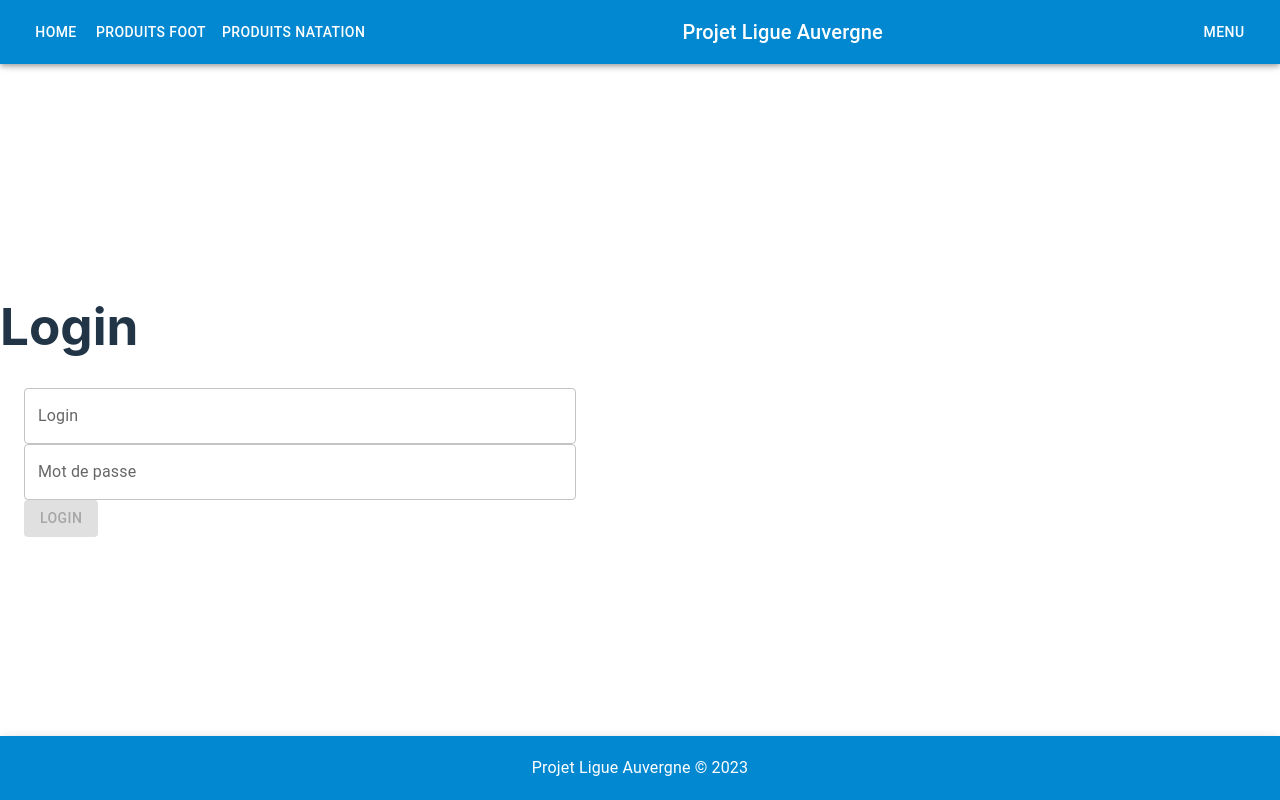
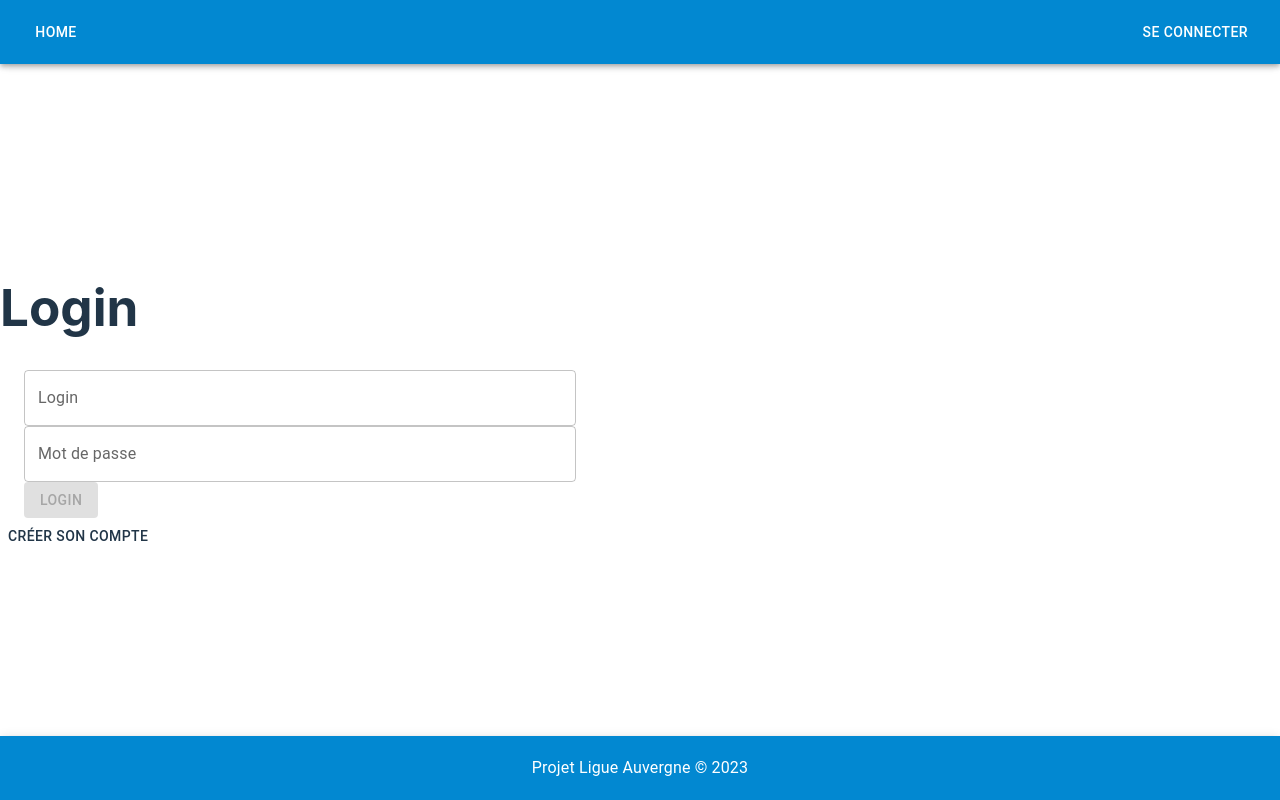
Before and after one commit to mrcut/projet-ligue-auvergne, a React (Vite) app: page /login in a window 1280 px wide. Built offline with nearby package versions, Linux system fonts and the light colour scheme.

Commit message:
routers by ROLE

```diff
--- a/src/components/layout/Header.jsx
+++ b/src/components/layout/Header.jsx
@@ -12,6 +12,8 @@ import { Link } from "react-router-dom";
 
 const Navbar = () => {
   const [anchorEl, setAnchorEl] = useState(null);
+  const storedUser = localStorage.getItem("user");
+  const userRole = storedUser ? JSON.parse(storedUser).role : null;
 
   const handleMenu = (event) => {
     setAnchorEl(event.currentTarget);
@@ -28,21 +30,26 @@ const Navbar = () => {
           <Button color="inherit" component={Link} to="/">
             Home
           </Button>
+          {userRole && (
+            <>
               <Button color="inherit" component={Link} to="/products">
                 Produits Foot
               </Button>
-          <Button color="inherit" component={Link} to="/products">
-            Produits Natation
-          </Button>
-        </Box>
-
-        <Box sx={{ textAlign: "center", flexGrow: 1 }}>
-          <Typography variant="h6" color="inherit">
-            Projet Ligue Auvergne
-          </Typography>
+            </>
+          )}
         </Box>
 
         <Box>
+          {!userRole && (
+            <>
+              <Button color="inherit" component={Link} to="/login">
+                Se connecter
+              </Button>
+            </>
+          )}
+
+          {userRole && (
+            <>
               <Button color="inherit" onClick={handleMenu}>
                 Menu
               </Button>
@@ -54,13 +61,27 @@ const Navbar = () => {
                 <MenuItem onClick={handleClose} component={Link} to="/account">
                   Account
                 </MenuItem>
-            <MenuItem onClick={handleClose} component={Link} to="/products">
+                {userRole === "admin" && (
+                  <>
+                    <MenuItem
+                      onClick={handleClose}
+                      component={Link}
+                      to="/products"
+                    >
                       Liste des Produits
                     </MenuItem>
-            <MenuItem onClick={handleClose} component={Link} to="/users">
+                    <MenuItem
+                      onClick={handleClose}
+                      component={Link}
+                      to="/users"
+                    >
                       List Users
                     </MenuItem>
+                  </>
+                )}
               </Menu>
+            </>
+          )}
         </Box>
       </Toolbar>
     </AppBar>
--- a/src/pages/Login.jsx
+++ b/src/pages/Login.jsx
@@ -1,5 +1,5 @@
 import { useContext, useState } from "react";
-import { useNavigate } from "react-router-dom";
+import { useNavigate, Link } from "react-router-dom";
 import axios from "axios";
 import Container from "@mui/material/Container";
 import Button from "@mui/material/Button";
@@ -85,6 +85,9 @@ const Login = () => {
           </Button>
         </form>
       </Container>
+      <Button color="inherit" component={Link} to="/register">
+        Créer son compte
+      </Button>
     </div>
   );
 };
--- a/src/routes/MainRoutes.jsx
+++ b/src/routes/MainRoutes.jsx
@@ -1,4 +1,4 @@
-import { Route, Routes } from "react-router";
+import { Route, Routes, Navigate } from "react-router";
 import Home from "../pages/Home";
 import Login from "../pages/Login";
 import Register from "../pages/Register";
@@ -9,16 +9,32 @@ import ProductEdit from "../components/products/ProductEdit";
 import ProductDelete from "../components/products/ProductDelete";
 
 const MainRoutes = () => {
+  const storedUser = localStorage.getItem("user");
+  const userRole = storedUser ? JSON.parse(storedUser).role : null;
   return (
     <Routes>
       <Route path="/" element={<Home />} />
-      <Route path="/products" element={<ProductList />} />
-      <Route path="/detailProduct/:id" element={<ProductDetail />} />
+
+      {userRole === "admin" && (
+        <>
+          <Route path="/products" element={<ProductList />} />
+          <Route path="/detailProduct/:id" element={<ProductDetail />} />
+          <Route path="/addProduct" element={<ProductAdd />} />
+          <Route path="/modifierProduct/:id" element={<ProductEdit />} />
+          <Route path="/deleteProduct/:id" element={<ProductDelete />} />
+        </>
+      )}
+
+      {(userRole === "Adhérant" || userRole) && (
+        <>
+          <Route path="/products" element={<ProductList />} />
+          <Route path="/detailProduct/:id" element={<ProductDetail />} />
+        </>
+      )}
+
+      <Route path="*" element={<Navigate to="/" />} />
       <Route path="/login" element={<Login />} />
       <Route path="/register" element={<Register />} />
-      <Route path="/addProduct" element={<ProductAdd />} />
-      <Route path="/modifierProduct/:id" element={<ProductEdit />} />
-      <Route path="/deleteProduct/:id" element={<ProductDelete />} />
     </Routes>
   );
 };
```
Lines whose indentation alone changed are shown as unchanged.
